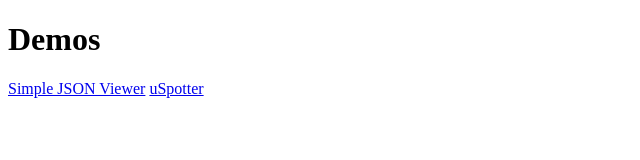
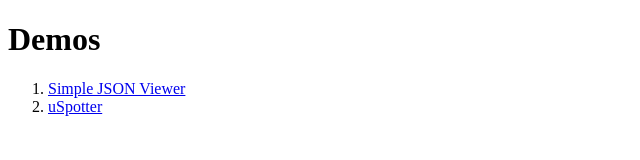
Before and after one commit to nicholas-s-perkins/nicholas-s-perkins.github.io, a plain HTML site: page index.html in a window 1280 px wide. Shown: the whole page, without its empty margins (0-640 px from the left). Drawn offline with Linux system fonts and the light colour scheme.

Commit message:
Made the links better.

```diff
--- a/index.html
+++ b/index.html
@@ -2,11 +2,13 @@
 <html lang="en">
 <head>
     <meta charset="UTF-8">
-    <title>Nicholas-S-Perkins Test Site</title>
+    <title>Nicholas-S-Perkins Demo Site</title>
 </head>
 <body>
 <h1>Demos</h1>
-<a href="simpleJSONViewer/src/example.html">Simple JSON Viewer</a>
-<a href="uSpotter/web/index.html">uSpotter</a>
+<ol>
+    <li><a href="simpleJSONViewer/src/example.html">Simple JSON Viewer</a></li>
+    <li><a href="uSpotter/web/index.html">uSpotter</a></li>
+</ol>
 </body>
 </html>
```
